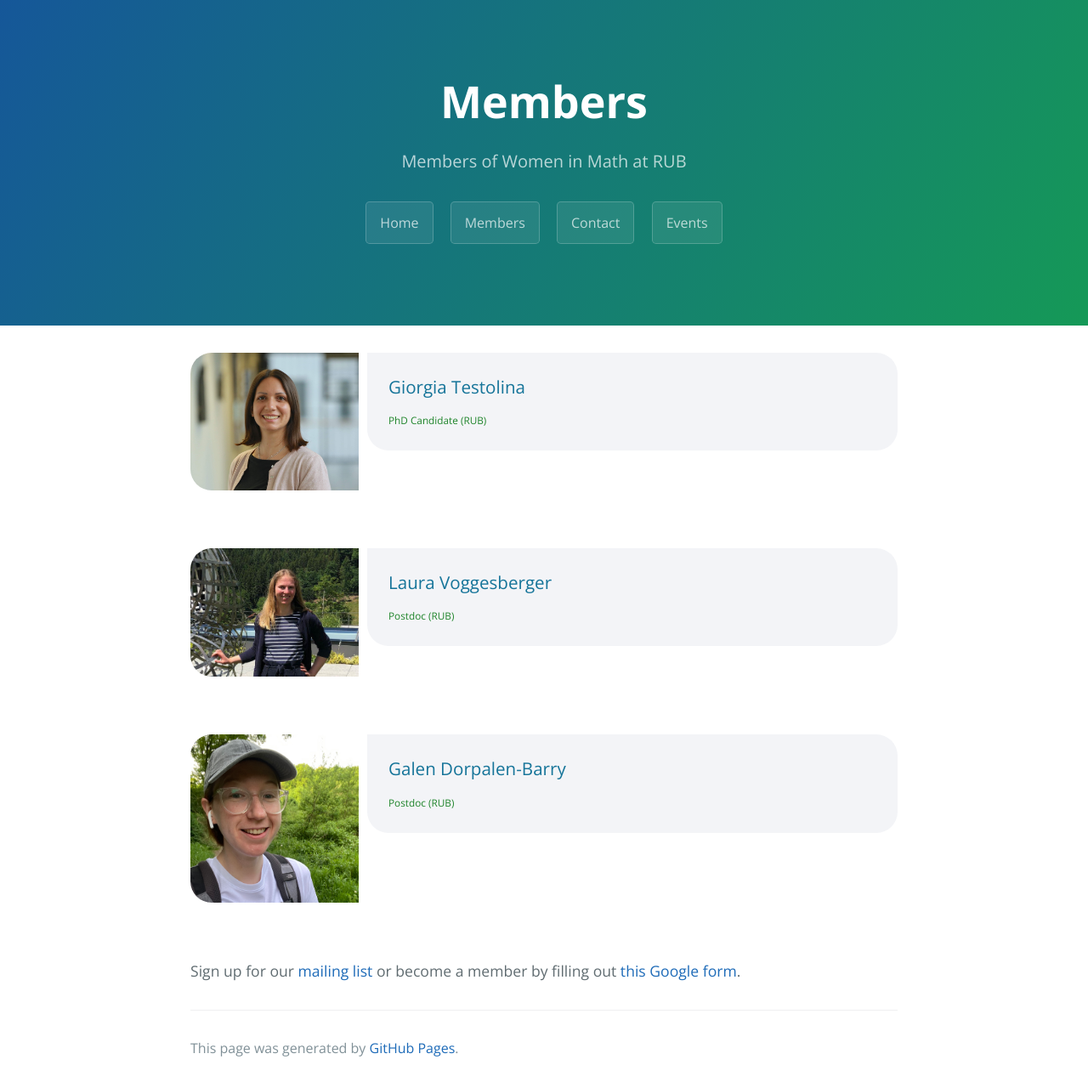
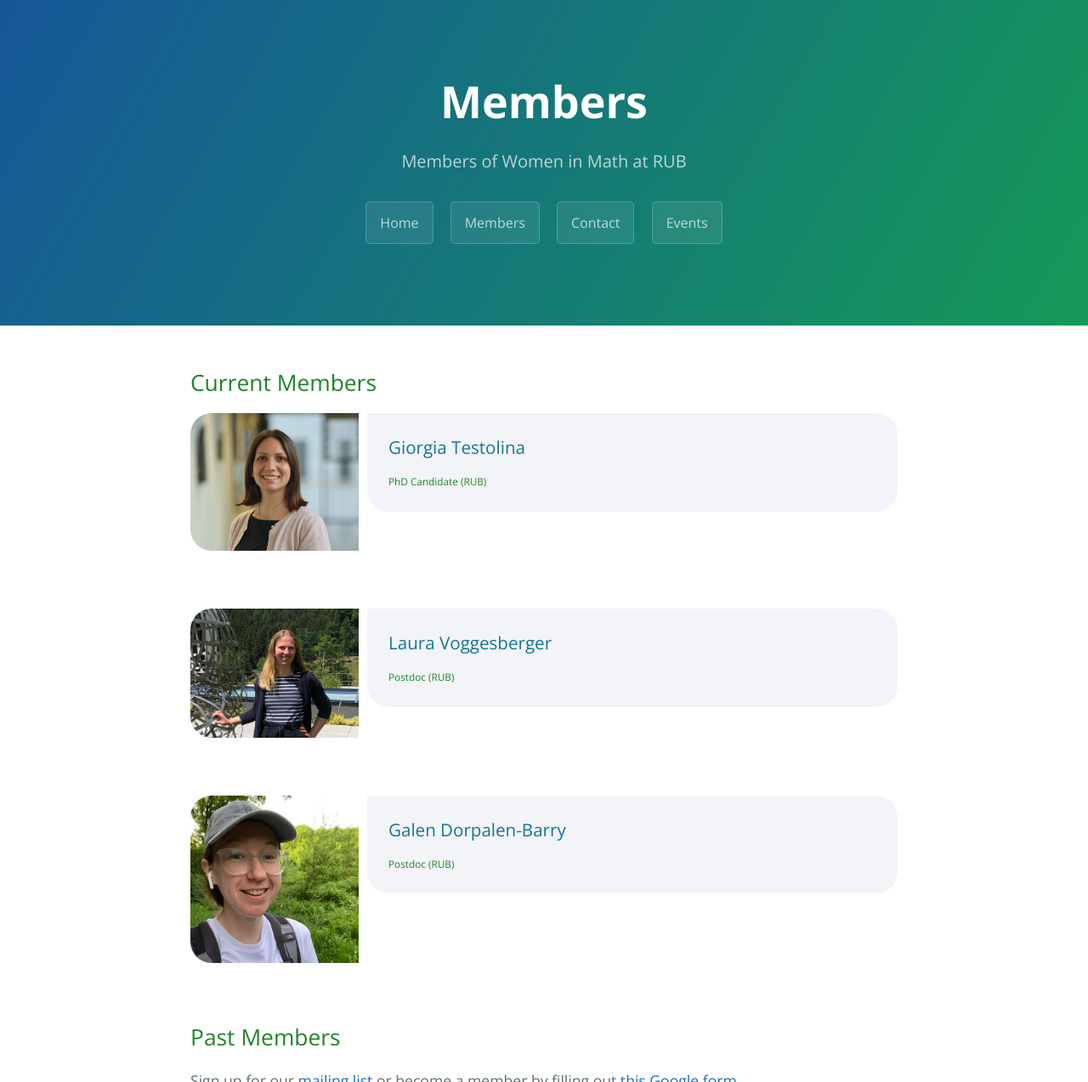
Before and after one commit to rub-wim/rub-wim.github.io, a Jekyll site: the page built from members.md, in a window 1280 px wide and 1400 px high, cut to the strip 0-1273 px from the top of the window. Shown: the whole strip at 85% size. Built offline with Jekyll 4.4.1, drawn with Linux system fonts in a browser that asks for light colours.

Commit message:
Update members.html

```diff
--- a/_includes/members.html
+++ b/_includes/members.html
@@ -63,7 +63,7 @@
   </style>
   </head>
 
-
+<h2 id="current_mambers">Current Members</h2>
 {% for person in page.members %}
 <div class="row">
 <div class="column left">
@@ -79,3 +79,20 @@
 </div>
 <br>
 {% endfor %}
+
+<h2 id="past_mambers">Past Members</h2>
+{% for person in page.past_members %}
+<div class="row">
+<div class="column left">
+  {% if person.pic %}
+  <img src = "{{ person.pic }}" class="member-photo">
+  {% endif %}
+</div>
+<div class="column right">
+  {% if person.url %}<a href="{{person.url}}"><h3>{{person.name}}</h3></a>{% else %}<h3>{{person.name}}</h3>{% endif %}
+  {% if person.affiliation %}<h6>{{person.affiliation}}{% if person.country %}, {{person.country}}{% endif %}</h6>{% endif %}
+  {% if person.bio %} {{person.bio}} <br> <br> {% endif %}
+</div>
+</div>
+<br>
+{% endfor %}
```
